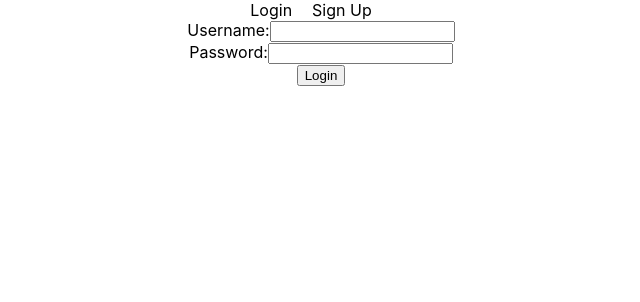
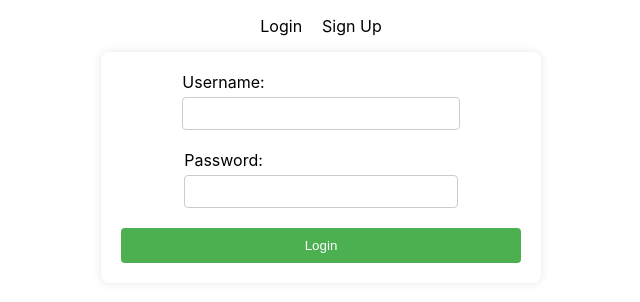
Before and after one commit to bconklinua/health-ai, a React (Create React App) app in the folder frontend/: page / in a window 1280 px wide. Shown: the top 302 px of the page, without its empty margins (319-959 px from the left). Built offline with nearby package versions, Linux system fonts and the light colour scheme.

Commit message:
improved css

```diff
--- a/frontend/src/App.css
+++ b/frontend/src/App.css
@@ -1,60 +1,62 @@
-.App {
-  text-align: center;
-}
-
-.App-logo {
-  height: 40vmin;
-  pointer-events: none;
-}
-
-@media (prefers-reduced-motion: no-preference) {
-  .App-logo {
-    animation: App-logo-spin infinite 20s linear;
-  }
-}
-
-.App-header {
-  background-color: #282c34;
-  min-height: 100vh;
+/* General form styling */
+form {
   display: flex;
   flex-direction: column;
   align-items: center;
   justify-content: center;
-  font-size: calc(10px + 2vmin);
-  color: white;
+  gap: 15px; /* Spacing between form elements */
+  margin: auto; /* Center the form */
+  padding: 20px;
+  max-width: 400px; /* Set a max-width for the form */
+  box-shadow: 0 0 10px rgba(0, 0, 0, 0.1); /* Optional: add a subtle shadow to the form */
+  border-radius: 8px; /* Optional: round the corners of the form */
+  background-color: #fff; /* Optional: change the background color */
 }
 
-.App-link {
-  color: #61dafb;
+label {
+  align-self: flex-start;
 }
 
-@keyframes App-logo-spin {
-  from {
-    transform: rotate(0deg);
-  }
-  to {
-    transform: rotate(360deg);
-  }
+input {
+  width: 100%; /* Make input fields take up the full width of the form */
+  padding: 8px;
+  margin: 5px 0; /* Add some space above and below input fields */
+  box-sizing: border-box; /* Ensure padding does not affect the overall width */
+  border: 1px solid #ccc; /* Optional: style the border of input fields */
+  border-radius: 4px; /* Optional: round the corners of the input fields */
 }
 
-/* App.css */
+button {
+  width: 100%;
+  padding: 10px;
+  background-color: #4CAF50; /* Example button color */
+  color: white;
+  border: none;
+  border-radius: 4px;
+  cursor: pointer;
+}
 
+button:hover {
+  background-color: #45a049; /* Darker shade for hover effect */
+}
+
+/* Additional styles for alignment and spacing */
 nav ul {
-  list-style-type: none; /* Removes bullet points */
+  display: flex;
+  justify-content: center;
   padding: 0;
-  margin: 0;
+  list-style-type: none;
 }
 
 nav li {
-  display: inline; /* Display links in a line */
-  margin-right: 20px; /* Adds some space between the links */
+  margin: 0 10px;
 }
 
 nav a {
-  text-decoration: none; /* Removes underline from links */
-  color: #000; /* Sets link color to black (or choose your color) */
+  text-decoration: none;
+  color: #000;
 }
 
 nav a:hover {
-  text-decoration: underline; /* Adds underline on hover for visual feedback */
+  text-decoration: underline;
 }
```
